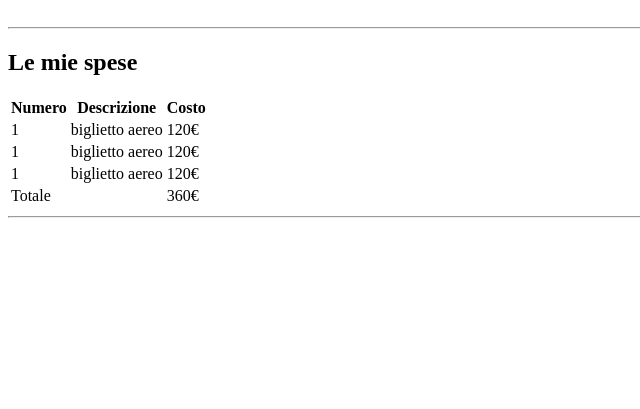
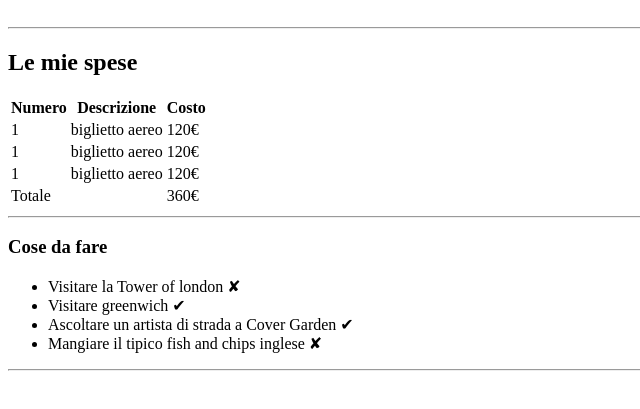
Before and after one commit to DamianoD88/html-london-trip, a plain HTML site: page Index.html in a window 1280 px wide. Shown: the part 79-488 px from the top of the page, without its empty margins (0-640 px from the left). Drawn offline with Linux system fonts and the light colour scheme.

Commit message:
https://github.com/DamianoD88/html-london-trip

```diff
--- a/Index.html
+++ b/Index.html
@@ -40,42 +40,51 @@
 
                   <!-- inizio corpo tabella -->
                 <tbody>
+
                     <tr>
                         <td>1</td>
                         <td>biglietto aereo</td>
                         <td>120€</td>
                     </tr>
-                </tbody>
 
-                <tbody>
                     <tr>
                         <td>1</td>
                         <td>biglietto aereo</td>
                         <td>120€</td>
                     </tr>
-                </tbody>
 
-                <tbody>
                     <tr>
                         <td>1</td>
                         <td>biglietto aereo</td>
                         <td>120€</td>
                     </tr>
-                </tbody>
 
-                <tbody>
                     <tr>
                         <td>Totale</td>
                         <td></td>
                         <td>360€</td>
                     </tr>
+
                 </tbody>
-
                 <!-- fine corpo tabella -->
 
             </table>
             <hr>
             <!-- fine tabella -->
+
+        </section>
+
+
+        <section>
+
+            <h3>Cose da fare</h3>
+            <ul>
+                <li>Visitare la Tower of london &#10008</li>
+                <li>Visitare greenwich &#10004</li>
+                <li>Ascoltare un artista di strada a Cover Garden &#10004</li>
+                <li>Mangiare il tipico fish and chips inglese &#10008</li>
+            </ul>
+            <hr>
 
         </section>
 
```
Also changed, not shown: 1 other file.
